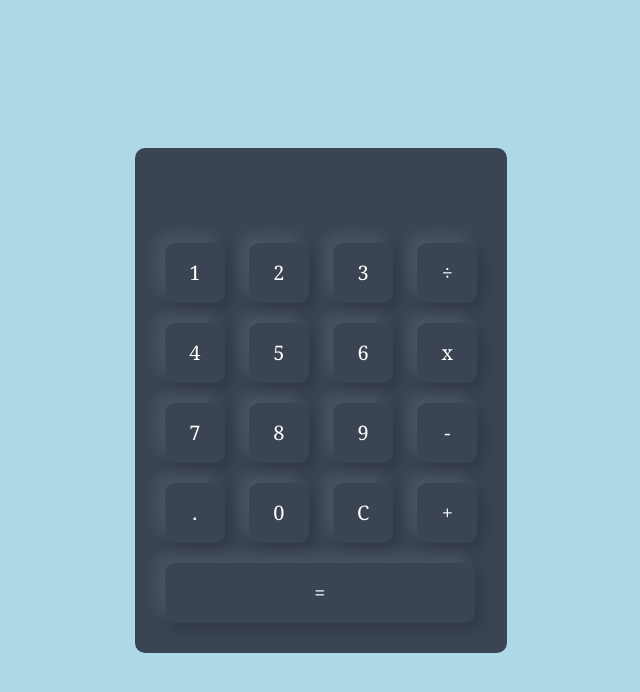
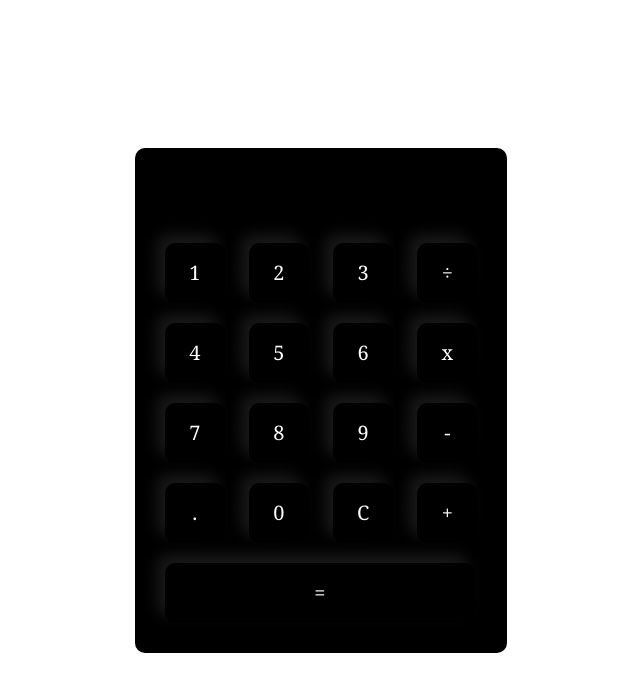
Before and after one commit to Tamaadithya/kalkulator, a plain HTML site: page index.html in a window 1280 px wide. Shown: the whole page, without its empty margins (319-959 px from the left). Drawn offline with Linux system fonts and the light colour scheme.

Commit message:
ada perubahan background

```diff
--- a/style.css
+++ b/style.css
@@ -5,7 +5,7 @@
     box-sizing: border-box;
   }
 .container{
-    background: lightblue;
+    background: white;
     width: 100%;
     display: flex;
     height: 100vh;
@@ -13,7 +13,7 @@
     justify-content: center;
 }
 .layoutcalculator{
-    background: #3a4452;
+    background: black;
     padding: 20px;
     border-radius: 10px;
 }
```
